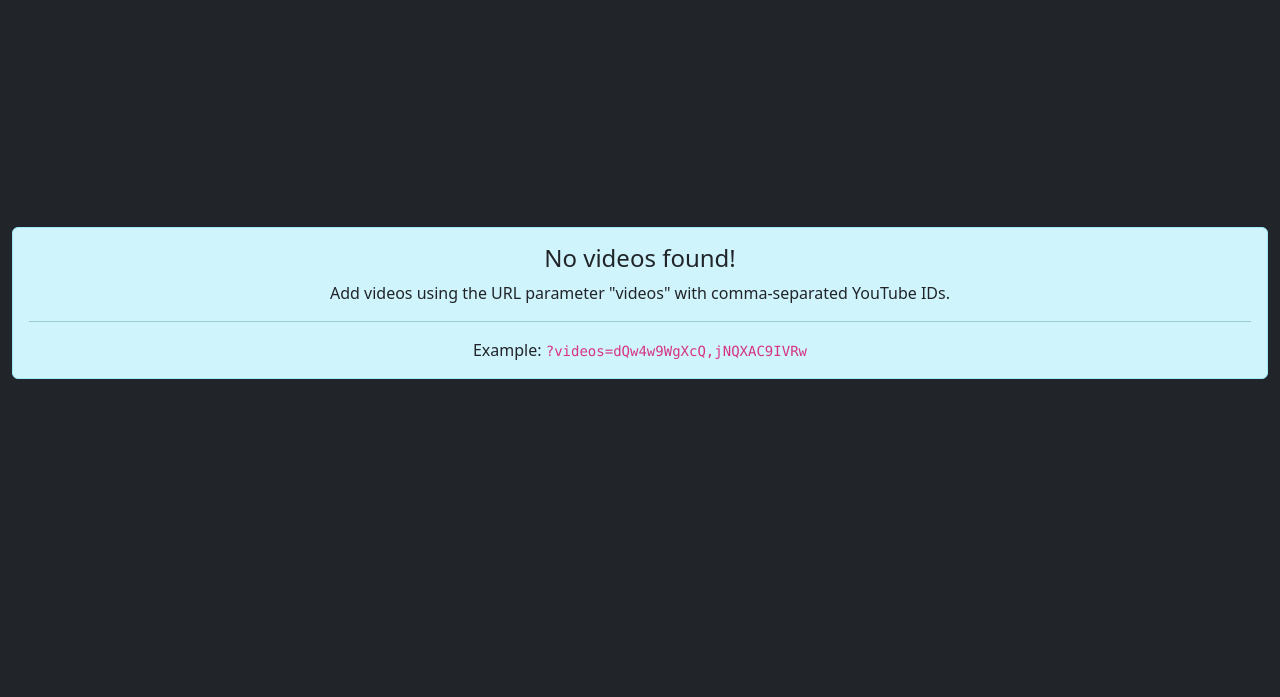
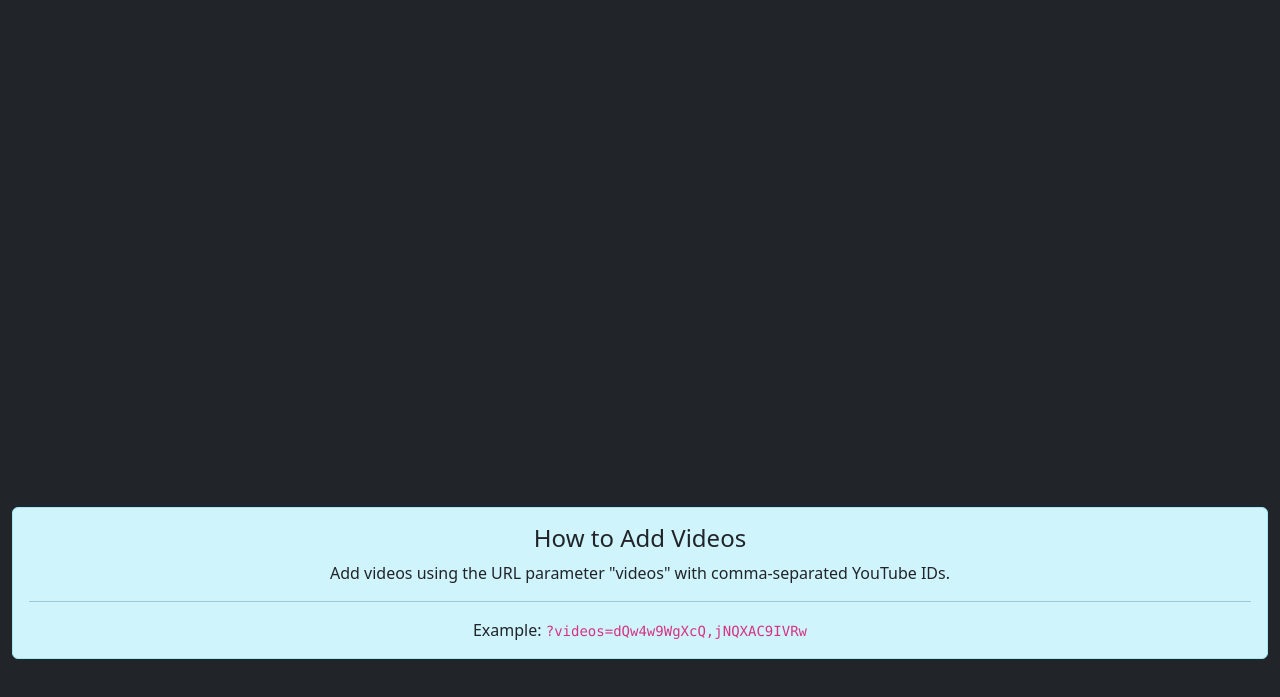
Before and after one commit to SeanGau/yt_multiviewer, a plain HTML site: page index.html in a window 1280 px wide. Shown: the part 93-790 px from the top of the page. Drawn offline with nearby package versions, Linux system fonts and the light colour scheme.

Commit message:
examples

```diff
--- a/index.html
+++ b/index.html
@@ -135,22 +135,9 @@
             const unmuteAllBtn = document.getElementById('unmuteAllBtn');
             const shareBtn = document.getElementById('shareBtn');
 
-            if (videoIds.length === 0) {
-                const alert = document.createElement('div');
-                alert.className = 'alert alert-info text-center';
-                alert.innerHTML = `
-                    <h4 class="alert-heading text-dark">No videos found!</h4>
-                    <p class="mb-0 text-dark">Add videos using the URL parameter "videos" with comma-separated YouTube IDs.</p>
-                    <hr>
-                    <p class="mb-0 text-dark">Example: <code>?videos=dQw4w9WgXcQ,jNQXAC9IVRw</code></p>
-                `;
-                container.appendChild(alert);
-                shareBtn.classList.add('d-none');
-                return;
-            }
-
+            // Create videos section
+            if (videoIds.length > 0) {
                 const gridClass = getGridClass(videoIds.length);
-
                 videoIds.forEach(videoId => {
                     container.appendChild(createVideoEmbed(videoId, gridClass));
                 });
@@ -160,6 +147,24 @@
                     playAllBtn.classList.remove('d-none');
                     //unmuteAllBtn.classList.remove('d-none');
                 }
+            } else {
+                // If no videos, add spacing and hide share button
+                const videoArea = document.createElement('div');
+                videoArea.style.minHeight = '60vh';
+                container.appendChild(videoArea);
+                shareBtn.classList.add('d-none');
+            }
+
+            // Always add the description at the bottom
+            const alert = document.createElement('div');
+            alert.className = 'alert alert-info text-center mt-4';
+            alert.innerHTML = `
+                <h4 class="alert-heading text-dark">How to Add Videos</h4>
+                <p class="mb-0 text-dark">Add videos using the URL parameter "videos" with comma-separated YouTube IDs.</p>
+                <hr>
+                <p class="mb-0 text-dark">Example: <code>?videos=dQw4w9WgXcQ,jNQXAC9IVRw</code></p>
+            `;
+            container.appendChild(alert);
         }
 
         // Load YouTube IFrame API
```
Lines whose indentation alone changed are shown as unchanged.
